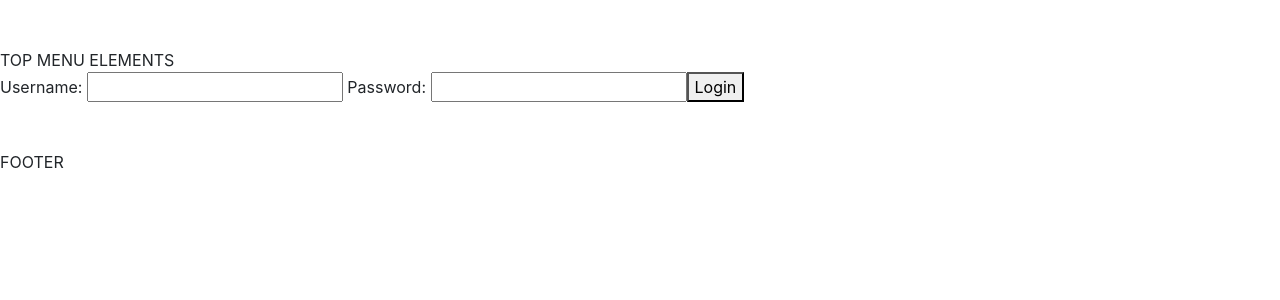
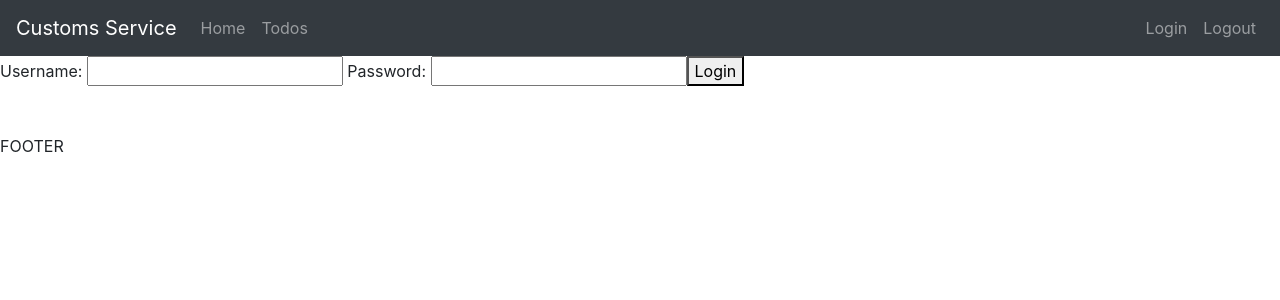
Before and after one commit to dkeyceo/todoIn28minutes, an Angular app in the folder todo-front/: page / in a window 1280 px wide. Shown: the top 300 px of the page. Built offline with nearby package versions, Linux system fonts and the light colour scheme.

Commit message:
Stylized menu component with bootstrap nav links

```diff
--- a/todo-front/src/app/menu/menu.component.html
+++ b/todo-front/src/app/menu/menu.component.html
@@ -1,3 +1,16 @@
-<BR>
-  <BR>
-    TOP MENU ELEMENTS
+<nav class="navbar navbar-expand-md navbar-dark bg-dark">
+  <div><a href="https://customs.gov.ua" class="navbar-brand">
+    Customs Service
+  </a></div>
+
+  <ul class="navbar-nav">
+    <li><a href="/welcome/dkey" class="nav-link">Home</a></li>
+    <li><a href="/todos" class="nav-link">Todos</a></li>
+  </ul>
+
+  <ul class="navbar-nav navbar-collapse justify-content-end">
+    <li><a href="/login" class="nav-link">Login</a></li>
+    <li><a href="/logout" class="nav-link">Logout</a></li>
+  </ul>
+
+</nav>
```
